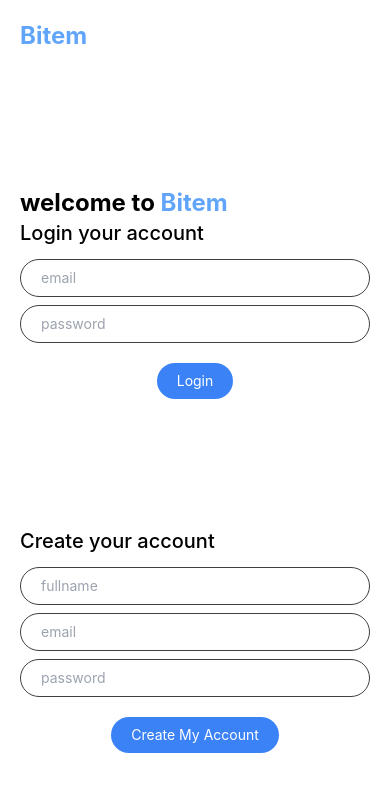
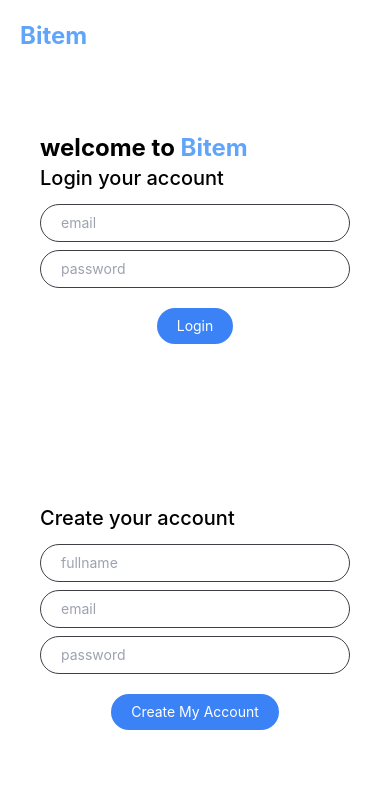
Before and after one commit to ogamanbs/bitem-client, a React (Create React App) app: page / in a window 390 px wide. Shown: the top 792 px of the page. Built offline with nearby package versions, Linux system fonts and the light colour scheme.

Commit message:
changed login page layout

```diff
--- a/src/App/Home/App.js
+++ b/src/App/Home/App.js
@@ -37,8 +37,8 @@ export default function App() {
        <div className={`absolute ${vis} w-full min-h-screen bg-zinc-200/20 backdrop-blur-md`}>
             <PreLoader load={load} setLoad={setLoad} />
         </div>
-      <h1 className='text-2xl font-bold text-blue-400 p-5 mb-10 md:mb-0'>Bitem</h1>
-      <div className="w-full h-[80vh] flex flex-col-reverse md:flex-row items-center justify-center gap-5 md:gap-32">
+      <h1 className='text-2xl font-bold text-blue-400 px-5 py-5 md:p-5 mb-5 md:mb-0'>Bitem</h1>
+      <div className="w-full h-auto md:h-[80vh] flex flex-col-reverse md:flex-row items-center justify-center gap-20 md:gap-32">
         <CreateUser setMessages={setMessages} messages={messages} setLoad={setLoad} />
         <LoginUser setMessages={setMessages} messages={messages} setLoad={setLoad} />
       </div>
--- a/src/Components/CreateUser.js
+++ b/src/Components/CreateUser.js
@@ -51,7 +51,7 @@ export default function CreateUser({setMessages, messages, setLoad}) {
     }
 
     return (
-        <div className="w-full md:w-1/3 h-full flex flex-col justify-center gap-3 text-sm p-5">
+        <div className="w-full md:w-1/3 h-full flex flex-col justify-center gap-3 text-sm p-10">
             <div className=''>
                 <h1 className="hidden md:block text-2xl font-bold">welcome to <span className="text-blue-400">Bitem</span></h1>
                 <h1 className="text-xl font-medium">Create your account</h1>
--- a/src/Components/LoginUser.js
+++ b/src/Components/LoginUser.js
@@ -57,7 +57,7 @@ export default function LoginUser({setMessages, messages, setLoad}) {
     }
 
     return (
-        <div className="w-full md:w-1/3 h-screen md:h-full flex flex-col justify-center gap-3 text-sm p-5">
+        <div className="w-full md:w-1/3 h-auto md:h-full flex flex-col justify-center gap-3 text-sm p-10">
             <div className=''>
                 <h1 className="block md:hidden text-2xl font-bold">welcome to <span className="text-blue-400">Bitem</span></h1>
                 <h1 className="text-xl font-medium">Login your account</h1>
```
